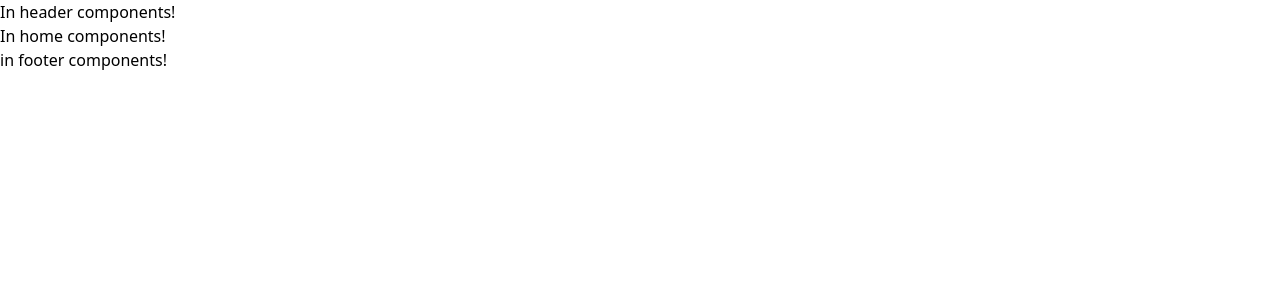
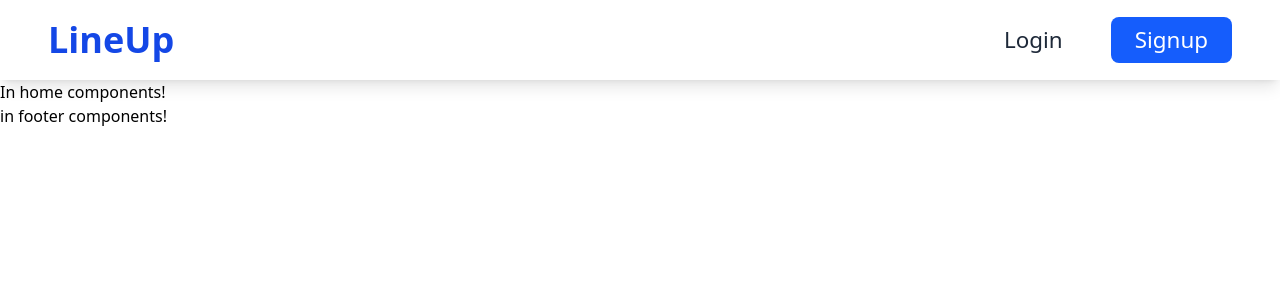
Before and after one commit to priyanshuBS/waitlist-token-system, a React (Vite) app in the folder frontend/: page /home in a window 1280 px wide. Shown: the top 300 px of the page. Built offline with nearby package versions, Linux system fonts and the light colour scheme.

Commit message:
build header

```diff
--- a/frontend/src/components/Header.jsx
+++ b/frontend/src/components/Header.jsx
@@ -1,8 +1,71 @@
+import { Link } from "react-router-dom";
+import { Menu, X } from "lucide-react";
+import { useState } from "react";
+
 const Header = () => {
+  const [sidebarOpen, setSidebarOpen] = useState(false);
   return (
-    <div>
-      <p>In header components!</p>
-    </div>
+    <header className="flex items-center justify-between bg-white h-16 shadow-lg px-4 md:h-20 md:px-12 z-40">
+      {/* left */}
+      <div>
+        <h1 className="text-2xl text-blue-700 font-bold md:text-4xl">
+          <Link to="/">LineUp</Link>
+        </h1>
+      </div>
+      {/* right */}
+      <div className="hidden md:flex items-center gap-12 font-medium text-[1.4rem]">
+        <Link
+          to="/auth/login"
+          className="hover:underline text-gray-800 hover:text-black"
+        >
+          Login
+        </Link>
+        <Link
+          to="/auth/signup"
+          className="px-6 py-1.5 bg-blue-600 text-white rounded-lg hover:bg-blue-700"
+        >
+          Signup
+        </Link>
+      </div>
+      {/* mobile */}
+      <div className="md:hidden">
+        <Menu className="w-7 h-7" onClick={() => setSidebarOpen(true)} />
+      </div>
+
+      {/* sidebar */}
+      {sidebarOpen && (
+        <div className="inset-0 fixed z-50 flex">
+          <div
+            className="flex-1 backdrop-blur-[1px]"
+            onClick={() => setSidebarOpen(false)}
+          ></div>
+          <div className="w-8/12 bg-white shadow-lg animate-slide-in ">
+            {/* menu */}
+            <div className="flex items-center justify-between h-16 border-b px-4">
+              <p className="text-xl font-medium">
+                <Link to="/">Menu</Link>
+              </p>
+              <X className="w-7 h-7" onClick={() => setSidebarOpen(false)} />
+            </div>
+            {/* options */}
+            <div className="flex flex-col font-medium text-[1.2rem] px-4 gap-6 mt-6 text-center">
+              <Link
+                to="/auth/login"
+                className="bg-gray-600 py-2 rounded-xl text-white"
+              >
+                Login
+              </Link>
+              <Link
+                to="/auth/signup"
+                className="bg-gray-600 py-2 rounded-xl text-white"
+              >
+                Signup
+              </Link>
+            </div>
+          </div>
+        </div>
+      )}
+    </header>
   );
 };
 
```
